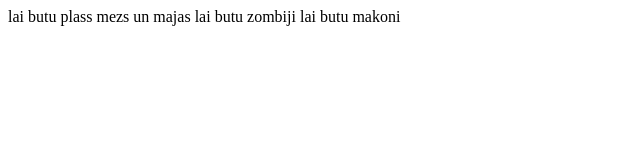
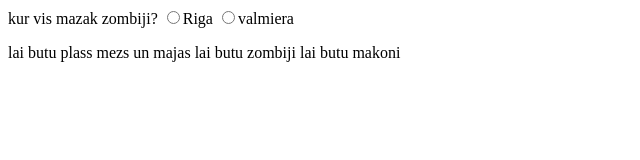
Before and after one commit to Kolumbs/stickman, a plain HTML site: page src/site/level2.html in a window 1280 px wide. Shown: the whole page, without its empty margins (0-640 px from the left). Drawn offline with Linux system fonts and the light colour scheme.

Commit message:
es ieliku uzdevumu

```diff
--- a/src/site/level2.html
+++ b/src/site/level2.html
@@ -1,5 +1,10 @@
 <html>
 	<body>
+		<form>
+			kur vis mazak zombiji?
+			<input type=radio name='1' value='Pareizi'>Riga</input>
+			<input type=radio name='2' value='Nepareizi'>valmiera</input>
+		</form>
 		lai butu plass mezs un majas
 		lai butu zombiji
 		lai butu makoni
```
